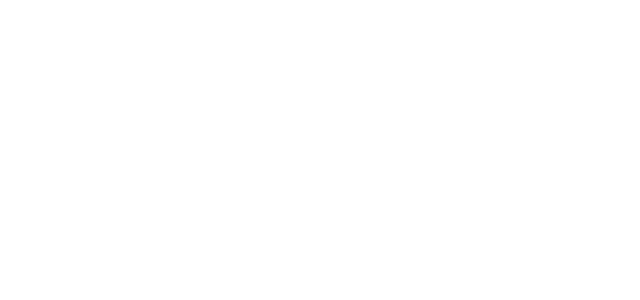
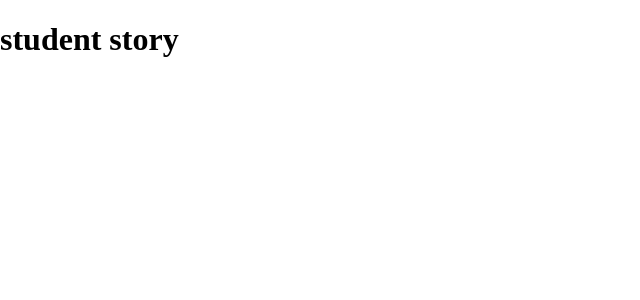
Before and after one commit to ST-United-Internship/dev-plus-clone, a React (Vite) app: page / in a window 1280 px wide. Shown: the top 300 px of the page, without its empty margins (0-640 px from the left). Built offline with nearby package versions, Linux system fonts and the light colour scheme.

Commit message:
feat: add story ui component (#2)

```diff
--- a/src/App.jsx
+++ b/src/App.jsx
@@ -1,5 +1,10 @@
+import Story from "./components/Story";
 const App = () => {
-  return <div></div>;
+  return (
+    <div>
+      <Story />
+    </div>
+  );
 };
 
 export default App;
--- /dev/null
+++ b/src/components/Story.jsx
@@ -0,0 +1,9 @@
+const Story = () => {
+  return (
+    <>
+      <h1>student story</h1>
+    </>
+  );
+};
+
+export default Story;
```
